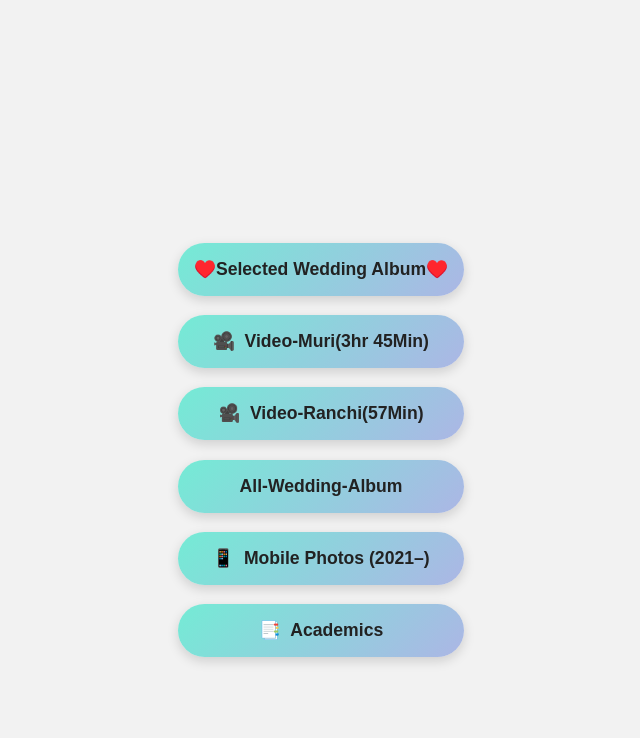
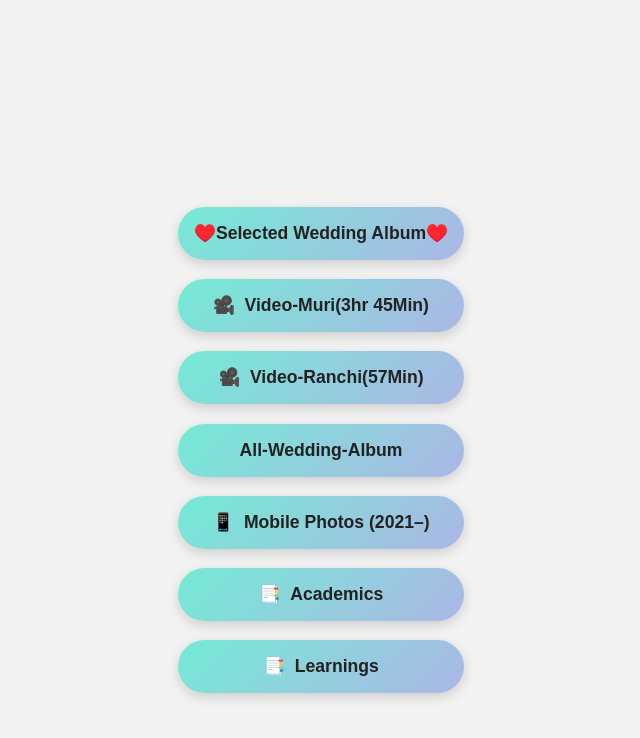
Before and after one commit to rajeshphy/Site, a Jekyll site: the page built from memories.md, in a window 1280 px wide. Shown: the top 738 px of the page, without its empty margins (319-959 px from the left). Built offline with Jekyll 4.4.1, drawn with Linux system fonts in a browser that asks for light colours.

Commit message:
Learnings button added

```diff
--- a/memories.md
+++ b/memories.md
@@ -23,6 +23,9 @@ permalink: /memories/
   <button onclick="openInNewTab('https://rajeshphy.github.io/Aca')">
     📑 <strong>Academics</strong>
   </button>
+  <button onclick="openInNewTab('https://rajeshphy.github.io/Learnings')">
+    📑 <strong>Learnings</strong>
+  </button>
 
 </div>
 
```
